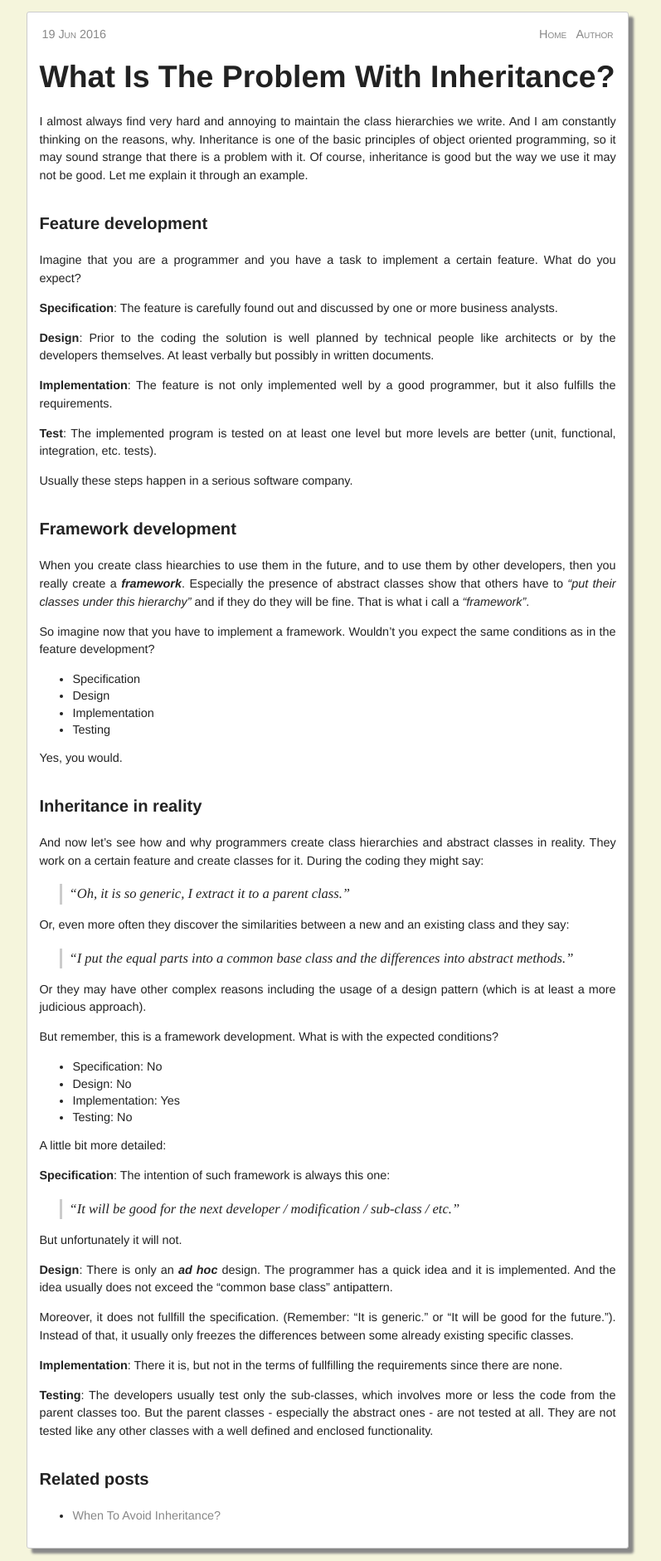
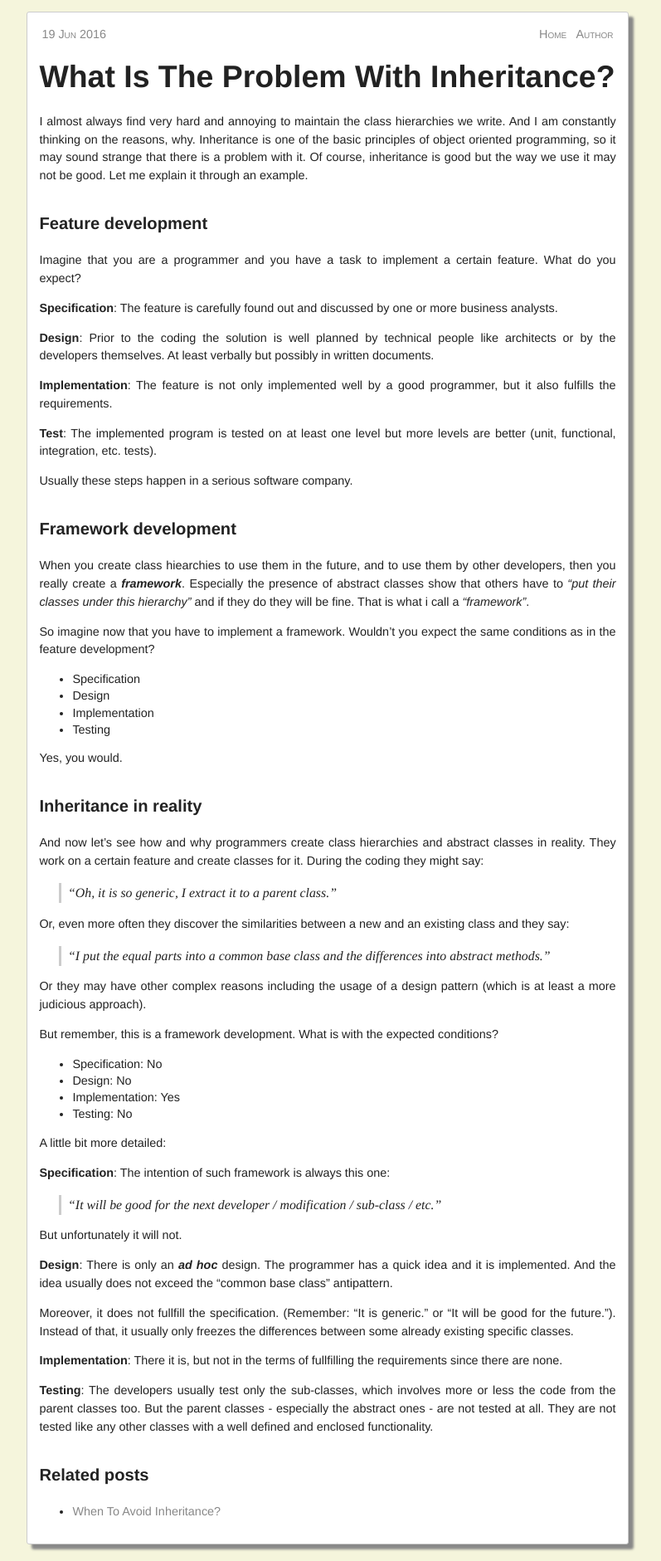
Before and after one commit to woj-tek/petozoltan.github.io, a Jekyll site: the page built from _posts/2016-06-19-what-is-the-problem-with-inheritance.md, in a window 1280 px wide. Shown: the whole page at 83% size, without its empty margins (245-1042 px from the left). Built offline with Jekyll 4.4.1, drawn with Linux system fonts in a browser that asks for light colours.

Commit message:
Blockquote minor decrease

```diff
--- a/css/main.css
+++ b/css/main.css
@@ -110,7 +110,7 @@ h4 {
 }
 blockquote {
 	font-family: Times, serif;
-	font-size: 115%;
+	font-size: 110%;
 	font-style: italic;
 
     margin: 0 0 0 1.5em;
```
